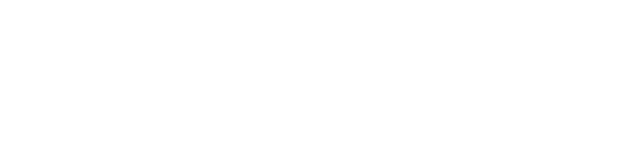
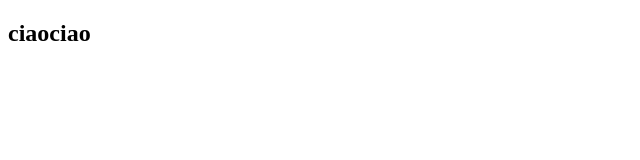
Before and after one commit to PietroFiori91/git-demo, a plain HTML site: page index.html in a window 1280 px wide. Shown: the whole page, without its empty margins (0-640 px from the left). Drawn offline with Linux system fonts and the light colour scheme.

Commit message:
aggiunto body h2

```diff
--- a/index.html
+++ b/index.html
@@ -7,6 +7,6 @@
     <title>Document</title>
 </head>
 <body>
-
+   <h2>ciaociao</h2>
 </body>
 </html>
```
